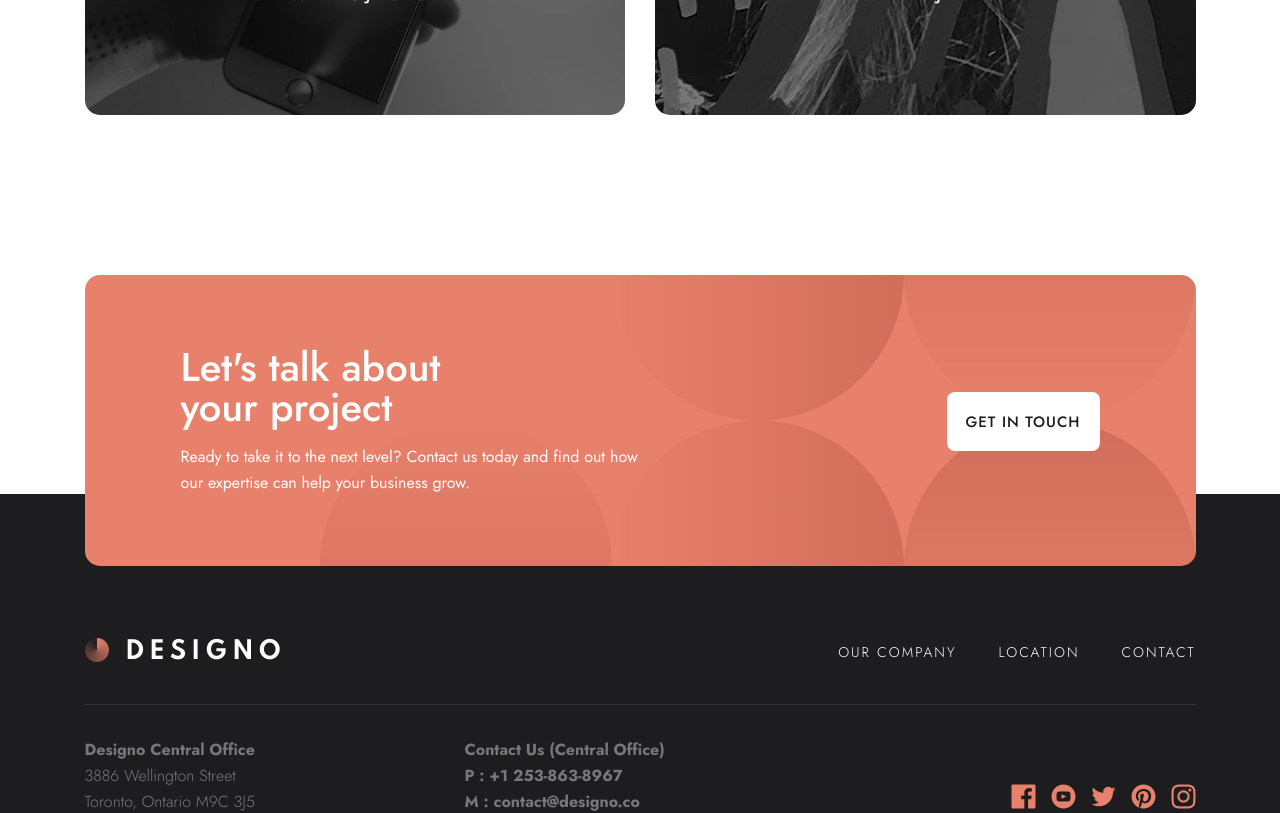
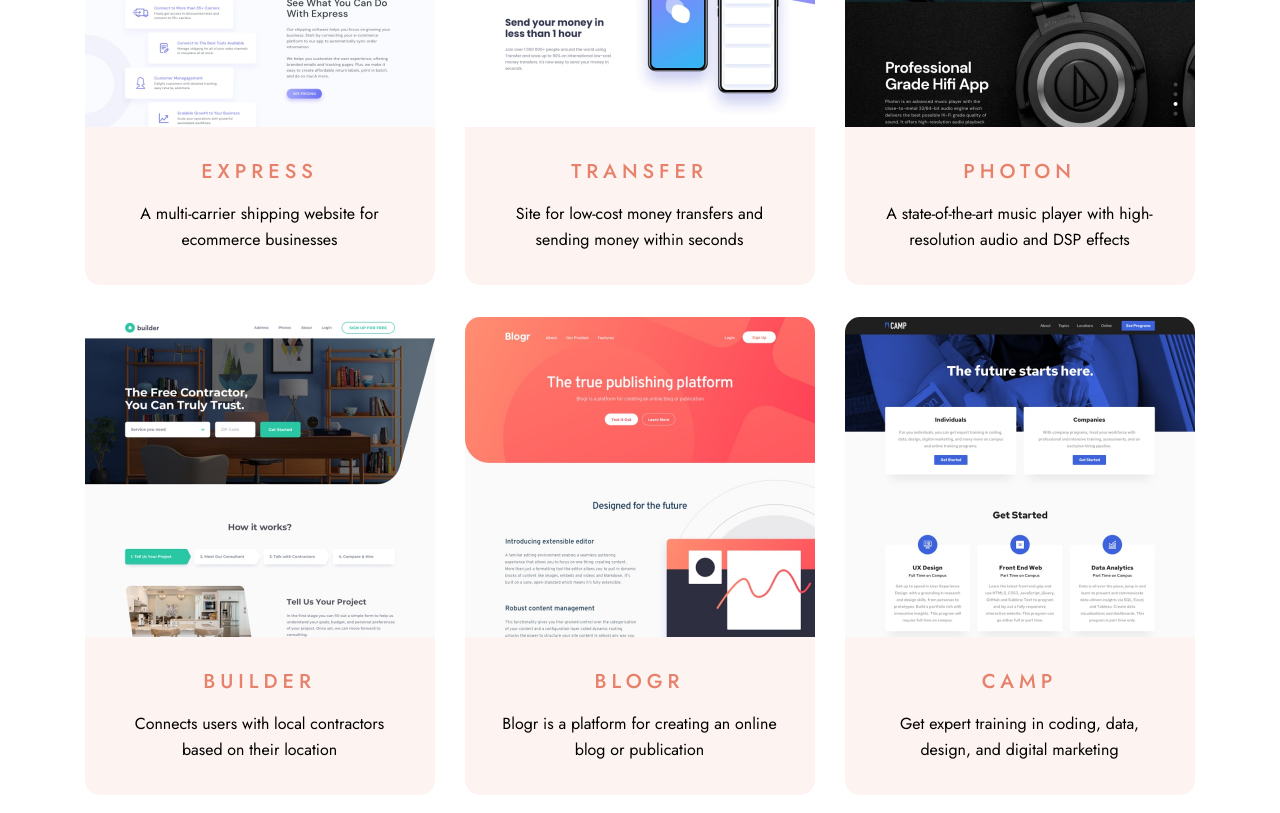
Before and after one commit to redfrogsss/designo-multipage-website, a Next.js app: page /web-design in a window 1280 px wide. Shown: the part 760-1573 px from the top of the page. Built offline with nearby package versions, Linux system fonts and the light colour scheme.

Commit message:
ui: add card-list-item

```diff
--- a/app/web-design/page.tsx
+++ b/app/web-design/page.tsx
@@ -1,3 +1,4 @@
+import CardList from "@/components/card-list/CardList";
 import GalleryGrid from "@/components/gallery-grid/GalleryGrid";
 import SectionHeader from "@/components/section-header/SectionHeader";
 
@@ -5,6 +6,47 @@ export default function WebDesignPage() {
     return (
         <main>
             <SectionHeader title="Web Design" desc="We build websites that serve as powerful marketing tools and bring memorable brand experiences." />
+            <CardList
+                data={[
+                    {
+                        href: "#!",
+                        img: "/assets/web-design/desktop/image-express.jpg",
+                        title: "Express",
+                        desc: "A multi-carrier shipping website for ecommerce businesses"
+                    },
+                    {
+                        href: "#!",
+                        img: "/assets/web-design/desktop/image-transfer.jpg",
+                        title: "Transfer",
+                        desc: "Site for low-cost money transfers and sending money within seconds"
+                    },
+                    {
+                        href: "#!",
+                        img: "/assets/web-design/desktop/image-photon.jpg",
+                        title: "Photon",
+                        desc: "A state-of-the-art music player with high-resolution audio and DSP effects"
+                    },
+                    {
+                        href: "#!",
+                        img: "/assets/web-design/desktop/image-builder.jpg",
+                        title: "Builder",
+                        desc: "Connects users with local contractors based on their location"
+                    },
+                    {
+                        href: "#!",
+                        img: "/assets/web-design/desktop/image-blogr.jpg",
+                        title: "Blogr",
+                        desc: "Blogr is a platform for creating an online blog or publication"
+                    },
+                    {
+                        href: "#!",
+                        img: "/assets/web-design/desktop/image-camp.jpg",
+                        title: "Camp",
+                        desc: "Get expert training in coding, data, design, and digital marketing"
+                    },
+                ]}
+
+            />
             <GalleryGrid
                 type={"two"}
                 data={[
--- /dev/null
+++ b/components/card-list/CardList.tsx
@@ -0,0 +1,67 @@
+import CardListItem from "./CardListItem";
+
+export default function CardList({
+    data = [
+        {
+            href: "#!",
+            img: "/assets/home/desktop/image-web-design-large.jpg",
+            title: "Express",
+            desc: "A multi-carrier shipping website for ecommerce businesses"
+        },
+        {
+            href: "#!",
+            img: "/assets/home/desktop/image-web-design-large.jpg",
+            title: "Transfer",
+            desc: "Site for low-cost money transfers and sending money within seconds"
+        },
+        {
+            href: "#!",
+            img: "/assets/home/desktop/image-web-design-large.jpg",
+            title: "Photon",
+            desc: "A state-of-the-art music player with high-resolution audio and DSP effects"
+        },
+        {
+            href: "#!",
+            img: "/assets/home/desktop/image-web-design-large.jpg",
+            title: "Builder",
+            desc: "Connects users with local contractors based on their location"
+        },
+        {
+            href: "#!",
+            img: "/assets/home/desktop/image-web-design-large.jpg",
+            title: "Blogr",
+            desc: "Blogr is a platform for creating an online blog or publication"
+        },
+        {
+            href: "#!",
+            img: "/assets/home/desktop/image-web-design-large.jpg",
+            title: "Camp",
+            desc: "Get expert training in coding, data, design, and digital marketing"
+        },
+    ]
+} : {
+    data: {
+        href: string;
+        img: string;
+        title: string;
+        desc: string;
+    }[];
+}) {
+    return (
+        <div className="card-list component-gap">
+            <div className="page-container">
+                <div className="card-list__inner">
+                    {data.map((item, index) => (
+                        <CardListItem
+                            key={index}
+                            href={item.href}
+                            img={item.img}
+                            title={item.title}
+                            desc={item.desc}
+                        />
+                    ))}
+                </div>
+            </div>
+        </div>
+    );
+}
--- /dev/null
+++ b/components/card-list/CardListItem.tsx
@@ -0,0 +1,23 @@
+export default function CardListItem ({
+    href = "#!",
+    img = "/assets/home/desktop/image-web-design-large.jpg",
+    title = "Express",
+    desc = "A multi-carrier shipping website for ecommerce businesses"
+} : {
+    href: string;
+    img: string;
+    title: string;
+    desc: string;
+}) {
+    return (
+        <a href={href} className="card-list-item">
+            <picture className="card-list-item__pic">
+                <img src={img} alt={title} className="card-list-item__img" />
+            </picture>
+            <div className="card-list-item__content">
+                <h3 className="card-list-item__title">{title}</h3>
+                <p className="card-list-item__desc">{desc}</p>
+            </div>
+        </a>
+    )
+}
--- /dev/null
+++ b/styles/components/card-list.scss
@@ -0,0 +1,109 @@
+@use "sass:math";
+
+.card-list {
+    &__inner {
+        display: flex;
+        flex-direction: row;
+        flex-wrap: wrap;
+        column-gap: percentage(math.div(30, 1111));
+        row-gap: rem(32);
+    }
+}
+
+.card-list-item {
+    --border-radius: #{rem(15)};
+
+    flex: 0 0 percentage(math.div(350, 1111));
+
+    background-color: #FDF3F0;
+    border-radius: var(--border-radius);
+
+    @media (max-width: 991px) {
+        flex: 0 0 100%;
+
+        display: flex;
+        flex-direction: row;
+        flex-wrap: nowrap;
+    }
+
+
+    @media (max-width: 640px) {
+        flex-direction: column;
+    }
+
+    &:focus,
+    &:hover {
+        background-color: $color-peach;
+
+        .card-list-item__title,
+        .card-list-item__desc {
+            color: $color-white;
+        }
+    }
+
+    &__pic {
+        @media (max-width: 991px) {
+            flex: 0 0 50%;
+        }
+
+        @media (max-width: 640px) {
+            flex: 0 0 auto;
+        }
+    }
+
+    &__img {
+        border-radius: var(--border-radius) var(--border-radius) 0 0;
+
+        @media (max-width: 991px) {
+            border-radius: var(--border-radius) 0 0 var(--border-radius);
+        }
+
+        @media (max-width: 640px) {
+            border-radius: var(--border-radius) var(--border-radius) 0 0;
+        }
+    }
+
+    &__content {
+        display: flex;
+        flex-direction: column;
+        align-items: center;
+        gap: rem(16);
+
+        padding: rem(32);
+
+        @media (max-width: 991px) {
+            flex: 0 0 50%;
+            justify-content: center;
+        }
+
+        @media (max-width: 640px) {
+            flex: 0 0 auto;
+            justify-content: start;
+            padding: rem(32) rem(29.1)
+        }
+    }
+
+    &__title {
+        color: $color-peach;
+        font-size: rem(20);
+        line-height: math.div(26, 20);
+        letter-spacing: rem(5);
+        text-transform: uppercase;
+        text-align: center;
+        font-weight: 500;
+
+        @media (max-width: 991px) {
+            max-width: rem(277);
+        }
+    }
+
+    &__desc {
+        font-size: rem(16);
+        line-height: math.div(26, 16);
+        text-align: center;
+
+        @media (max-width: 991px) {
+            max-width: rem(277);
+        }
+    }
+}
--- a/styles/globals.scss
+++ b/styles/globals.scss
@@ -90,3 +90,4 @@
 @import "./components/gallery-grid.scss";
 @import "./components/hero-block.scss";
 @import "./components/section-header.scss";
+@import "./components/card-list.scss";
```
